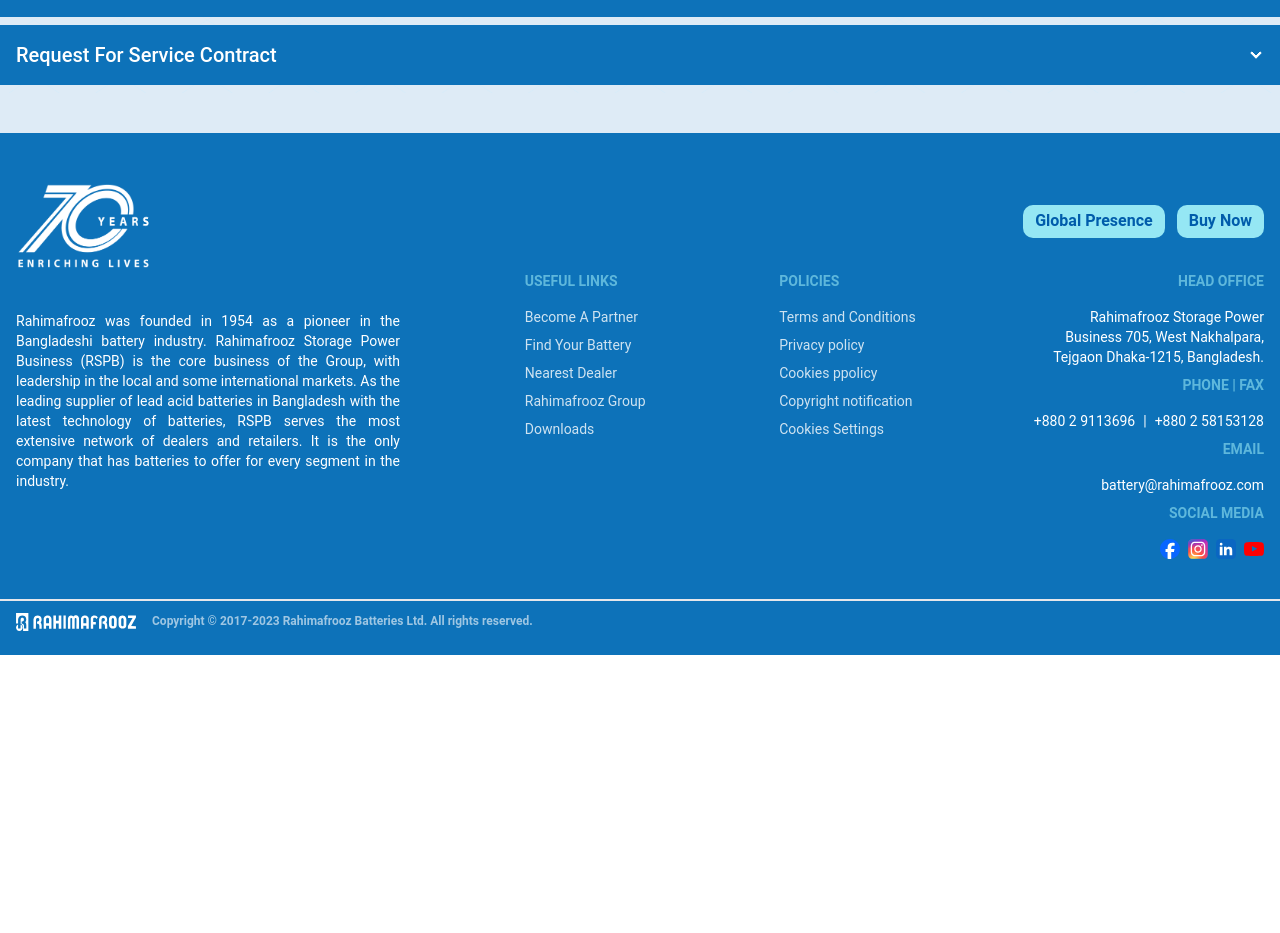
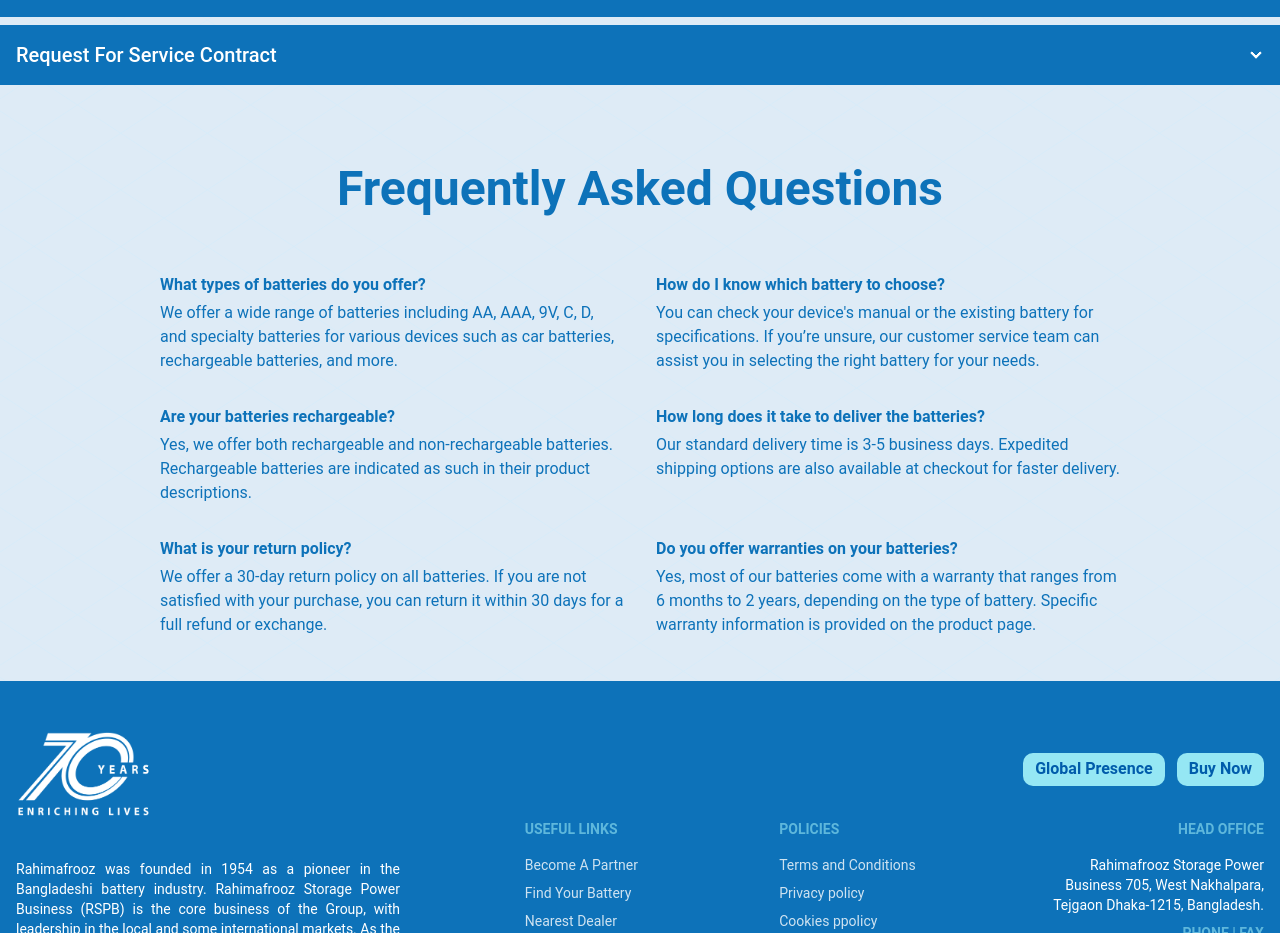
Before and after one commit to arbinzaman/rahimafrooz-battery, a React (Vite) app: page /manage-my-battery in a window 1280 px wide. Shown: the part 1283-2216 px from the top of the page. Before the commit the page ends 1938 px from the top, so only its background shows below. Built offline with nearby package versions, Linux system fonts and the light colour scheme.

Commit message:
Doc: Added Faq section for manage my  battery section

```diff
--- /dev/null
+++ b/src/components/ManageMyBattery/BatteryFaq.jsx
@@ -0,0 +1,53 @@
+const BatteryFaq = () => {
+  return (
+    <div>
+      <section className="text-primary">
+        <div className="container flex flex-col justify-center p-4 mx-auto md:p-8">
+          <h2 className="mb-12 text-4xl font-bold leadi text-center sm:text-5xl">
+            Frequently Asked Questions
+          </h2>
+          <div className="grid gap-10 md:gap-8 sm:p-3 md:grid-cols-2 lg:px-12 xl:px-32">
+            <div>
+              <h3 className="font-semibold">What types of batteries do you offer?</h3>
+              <p className="mt-1 text-primary">
+                We offer a wide range of batteries including AA, AAA, 9V, C, D, and specialty batteries for various devices such as car batteries, rechargeable batteries, and more.
+              </p>
+            </div>
+            <div>
+              <h3 className="font-semibold">How do I know which battery to choose?</h3>
+              <p className="mt-1 text-primary">
+                You can check your device&apos;s manual or the existing battery for specifications. If you’re unsure, our customer service team can assist you in selecting the right battery for your needs.
+              </p>
+            </div>
+            <div>
+              <h3 className="font-semibold">Are your batteries rechargeable?</h3>
+              <p className="mt-1 text-primary">
+                Yes, we offer both rechargeable and non-rechargeable batteries. Rechargeable batteries are indicated as such in their product descriptions.
+              </p>
+            </div>
+            <div>
+              <h3 className="font-semibold">How long does it take to deliver the batteries?</h3>
+              <p className="mt-1 text-primary">
+                Our standard delivery time is 3-5 business days. Expedited shipping options are also available at checkout for faster delivery.
+              </p>
+            </div>
+            <div>
+              <h3 className="font-semibold">What is your return policy?</h3>
+              <p className="mt-1 text-primary">
+                We offer a 30-day return policy on all batteries. If you are not satisfied with your purchase, you can return it within 30 days for a full refund or exchange.
+              </p>
+            </div>
+            <div>
+              <h3 className="font-semibold">Do you offer warranties on your batteries?</h3>
+              <p className="mt-1 text-primary">
+                Yes, most of our batteries come with a warranty that ranges from 6 months to 2 years, depending on the type of battery. Specific warranty information is provided on the product page.
+              </p>
+            </div>
+          </div>
+        </div>
+      </section>
+    </div>
+  );
+};
+
+export default BatteryFaq;
--- a/src/pages/ManageMyBattery.jsx
+++ b/src/pages/ManageMyBattery.jsx
@@ -1,6 +1,7 @@
 import ManageMyBatteryBanner from "../assets/images/ManageMyBatteryImages/Manage_My_Battery_Registration_Page_Banner.jpg";
 import Accordion from "../components/ManageMyBattery/Accordion";
 import CheckWarranty from "../components/ManageMyBattery/CheckWarranty";
+import Faq from "../components/ManageMyBattery/BatteryFaq";
 import WarrantyApplicationForm from "../components/ManageMyBattery/WarrantyApplicationForm";
 import { allDeviceMaxWidth } from "../styles/maxWidth";
 const ManageMyBattery = () => {
@@ -30,7 +31,10 @@ const ManageMyBattery = () => {
             </p>
             <CheckWarranty />
           </div>
-          <Accordion/>
+          <Accordion />
+        </section>
+        <section>
+          <Faq/>
         </section>
       </section>
     </section>
```
